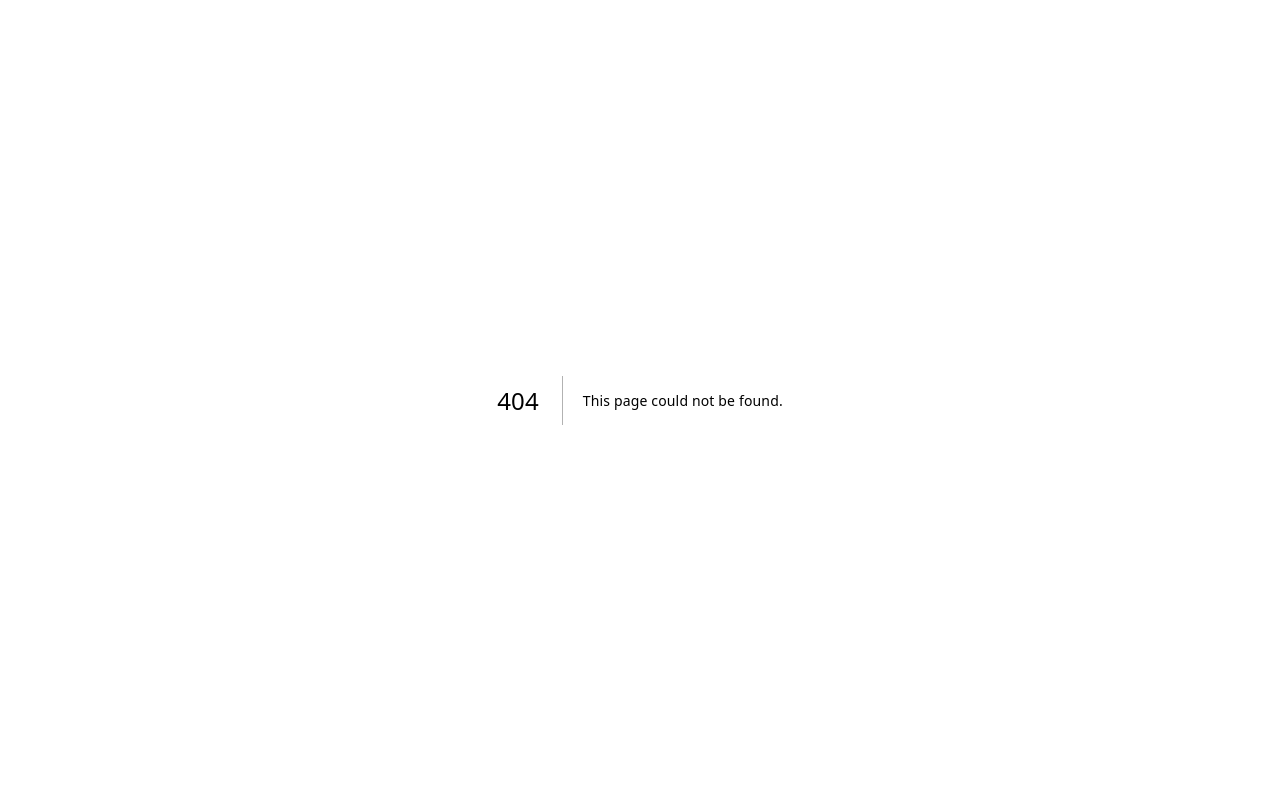
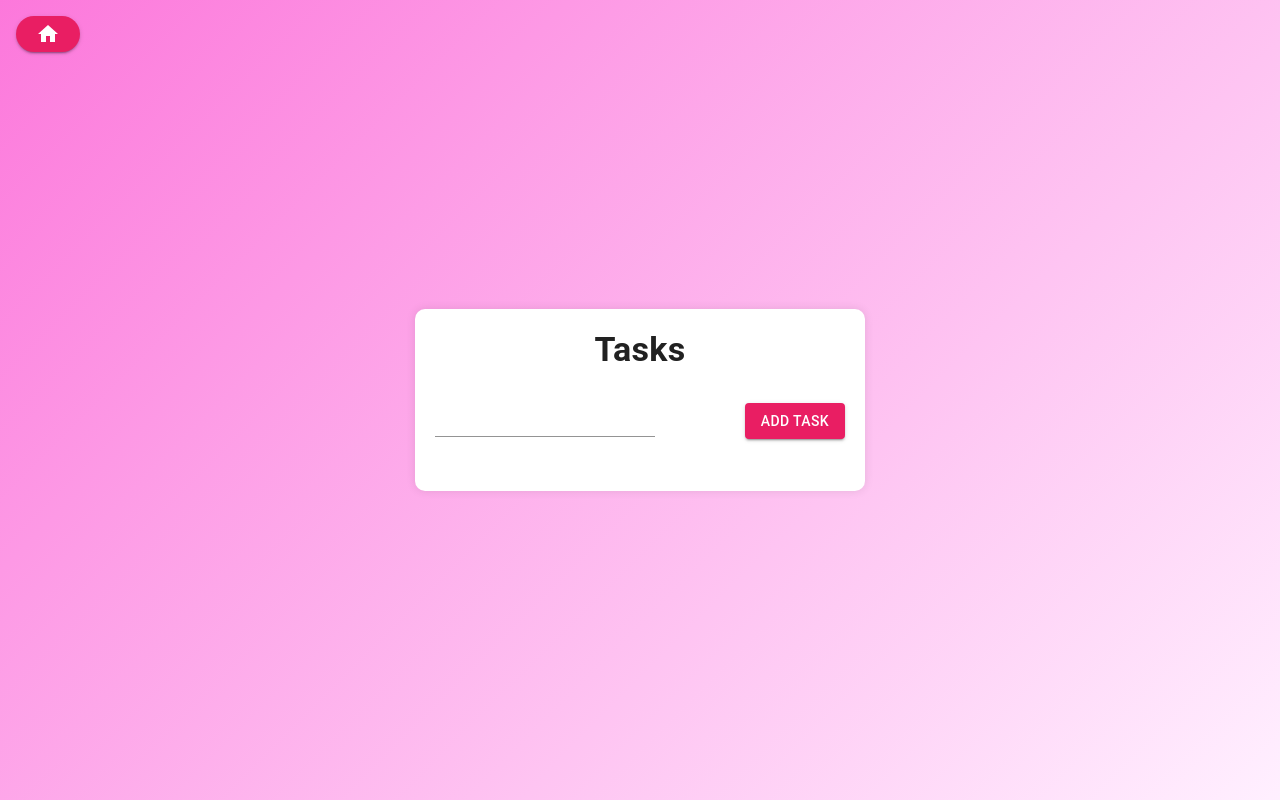
Before and after one commit to mirzak123/Mindful-Productivity-App, a Next.js app: page /tasks in a window 1280 px wide. Before the commit this address had no page. Built offline with nearby package versions, Linux system fonts and the light colour scheme.

Commit message:
Implement task list

```diff
--- a/src/app/globals.css
+++ b/src/app/globals.css
@@ -1,4 +1,4 @@
-.home-page {
+body {
   background: hsla(300, 100%, 97%, 1);
 
   background: linear-gradient(
@@ -22,7 +22,7 @@
   filter: progid: DXImageTransform.Microsoft.gradient( startColorstr="#FFF2FF", endColorstr="#FC78DB", GradientType=1 );
 }
 
-.start-menu {
+.center-card {
   background: white;
   border-radius: 10px;
   box-shadow: 0 0 10px 0 rgba(0, 0, 0, 0.1);
@@ -30,3 +30,16 @@
   width: 450px;
   text-align: center;
 }
+
+.center-content {
+  min-height: "100vh";
+  display: "flex";
+  justify-content: "center";
+  align-items: "center";
+}
+
+.card-title {
+  font-size: 24px;
+  font-weight: 600;
+  margin-bottom: 20px;
+}
--- /dev/null
+++ b/src/app/tasks/page.tsx
@@ -0,0 +1,126 @@
+"use client";
+
+import { DeleteOutlineSharp, Home } from "@mui/icons-material";
+import {
+  Box,
+  Button,
+  Divider,
+  ListItem,
+  TextField,
+  Typography,
+} from "@mui/material";
+import { useRouter } from "next/navigation";
+import { FormEvent, useEffect, useState } from "react";
+
+const TasksPage = () => {
+  const router = useRouter();
+  const [tasks, setTasks] = useState<string[]>([]);
+  const [task, setTask] = useState<string>("");
+
+  useEffect(() => {
+    const tasks = localStorage.getItem("tasks");
+    if (tasks) setTasks(JSON.parse(tasks));
+  }, []);
+
+  const addTask = (task: string) => {
+    if (!task) return;
+    setTasks([...tasks, task]);
+    localStorage.setItem("tasks", JSON.stringify([...tasks, task]));
+  };
+
+  const removeTask = (index: number) => {
+    setTasks(tasks.filter((_, i) => i !== index));
+    localStorage.setItem(
+      "tasks",
+      JSON.stringify(tasks.filter((_, i) => i !== index)),
+    );
+  };
+
+  const clearTasks = () => {
+    setTasks([]);
+    localStorage.removeItem("tasks");
+  };
+
+  const renderTasks = () => {
+    return tasks.map((task, index) => (
+      <>
+        {index > 0 && <Divider />}
+        <ListItem
+          key={index}
+          sx={{ display: "flex", justifyContent: "space-between" }}
+        >
+          <Typography>{task}</Typography>
+          <Button onClick={() => removeTask(index)}>
+            <DeleteOutlineSharp />
+          </Button>
+        </ListItem>
+      </>
+    ));
+  };
+
+  const renderTaskForm = () => {
+    const handleSubmit = (e: FormEvent) => {
+      e.preventDefault();
+      addTask(task);
+      setTask("");
+    };
+
+    return (
+      <form onSubmit={handleSubmit}>
+        <Box
+          sx={{
+            display: "flex",
+            justifyContent: "space-between",
+            alignItems: "center",
+            marginBottom: 4,
+          }}
+        >
+          <TextField
+            type="text"
+            variant="standard"
+            value={task}
+            onChange={(e) => setTask(e.target.value)}
+          />
+          <Button color="primary" variant="contained" type="submit">
+            Add Task
+          </Button>
+        </Box>
+      </form>
+    );
+  };
+
+  return (
+    <Box
+      className="center-content"
+      sx={{
+        minHeight: "100vh",
+        display: "flex",
+        justifyContent: "center",
+        alignItems: "center",
+        position: "relative",
+      }}
+    >
+      <Button
+        sx={{
+          position: "absolute",
+          top: 16,
+          left: 16,
+          borderRadius: 28,
+        }}
+        variant="contained"
+        onClick={() => router.push("/")}
+      >
+        <Home />
+      </Button>
+      <Box className="center-card">
+        <Typography variant="h4" marginBottom={4} fontWeight={"bold"}>
+          Tasks
+        </Typography>
+        {renderTaskForm()}
+        {renderTasks()}
+      </Box>
+    </Box>
+  );
+};
+
+export default TasksPage;
```
Also changed, not shown: src/app/page.tsx (+4 -86 lines), src/components/StartMenu.tsx (added, +91 -0 lines).
